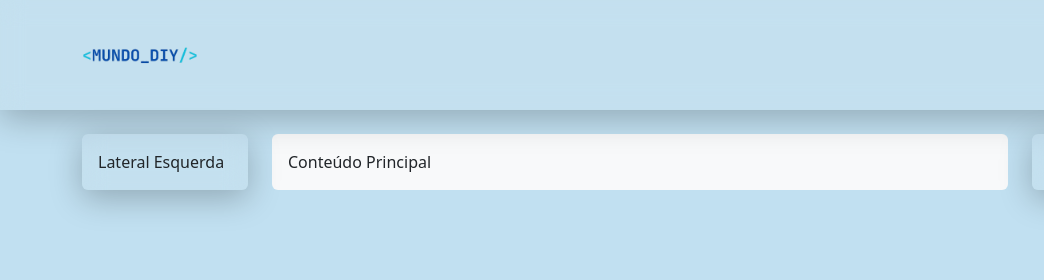
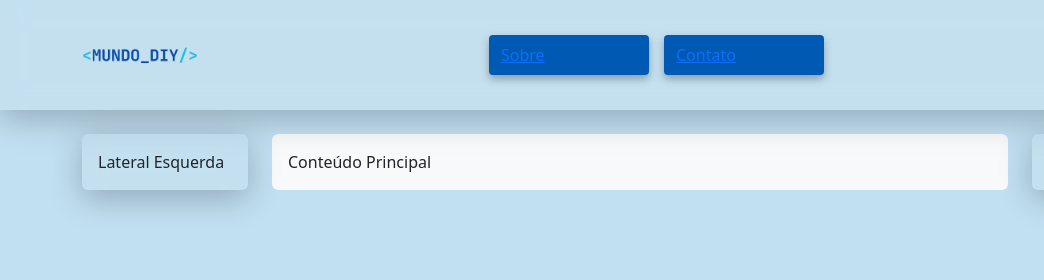
Before and after one commit to RRafaelaFerreira/mundoDIY, a plain HTML site: page index.html in a window 1280 px wide. Shown: the top 280 px of the page, 0-1044 px from the left. Drawn offline with nearby package versions, Linux system fonts and the light colour scheme.

Commit message:
Seções

```diff
--- a/css/style.css
+++ b/css/style.css
@@ -41,14 +41,7 @@
   width: 100%;
 }
 
-.containerDoTopo ul{
-  display: flex;
-  gap: 15px;
-  padding: 0;
-  margin: 0;
-  list-style: none;
-}
-
+/*redes sociais*/
 .facebook  i{color:#1877f2}
 .facebook  i:hover{filter: brightness(2)}
 
@@ -66,3 +59,76 @@
 
 .linkedin  i{color: #0a66c2}
 .linkedin  i:hover{filter: brightness(2)}
+
+.containerDoTopo ul{
+  display: flex;
+  gap: 15px;
+  padding: 0;
+  margin: 0;
+  list-style: none;
+}
+
+
+.estiloMenu{
+  background-color: #0059b3;
+  border-radius: 4px;
+  box-shadow: 0 4px 8px rgba(0, 0, 0, 0.3);
+  min-width: 160px;
+  z-index: 100;
+  padding: 8px 12px;
+}
+
+
+
+/*parte dos índices(menus)*/
+/*
+#nav {
+  list-style: none;
+  display: flex;
+  align-items: center;
+  gap: 10px;
+}
+
+#nav > li {
+  position: relative;
+}
+
+#nav li a {
+  display: block;
+  text-decoration: none;
+  color: rgb(17, 0, 255);
+  padding: 8px 12px;
+}
+
+.submenu {
+  display: none;
+  position: absolute;
+  top: 100%;
+  left: 0;
+  background-color: #0059b3;
+  border-radius: 4px;
+  box-shadow: 0 4px 8px rgba(0, 0, 0, 0.3);
+  min-width: 160px;
+  z-index: 100;
+  list-style: none;
+}
+
+.submenu li {
+  list-style: none;
+}
+
+.submenu li a {
+  padding: 10px;
+  white-space: nowrap;
+  color: white;
+  display: block;
+}
+
+.submenu li a:hover {
+  background-color: #003d7a;
+}
+
+.item-menu:hover > .submenu {
+  display: block;
+}
+*/
--- a/index.html
+++ b/index.html
@@ -15,6 +15,14 @@
           <div class="nomeDoSite">
             <img src="./imagens/Mundo_DIY-removebg-preview.png" width="200px">
           </div>
+
+          <!--menu de navegação-->
+          <ul>
+            <li class="estiloMenu"><a href="#">Sobre</a></li>
+            <li class="estiloMenu"><a href="#">Contato</a></li>
+          </ul>
+
+          <!--redes sociais-->
           <ul>
               <li class="facebook"><a href="#"><span><i class="fa-brands fa-facebook"></i></span></a></li>
               <li class="whatsapp"><a href="#"><span><i class="fa-brands fa-whatsapp"></i></span></a></li>
```
